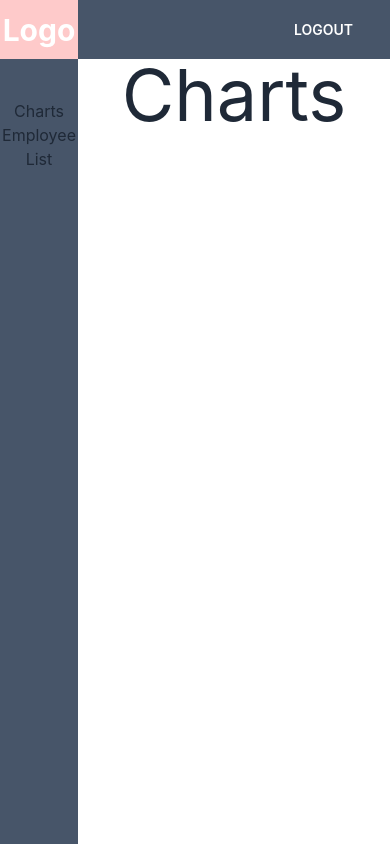
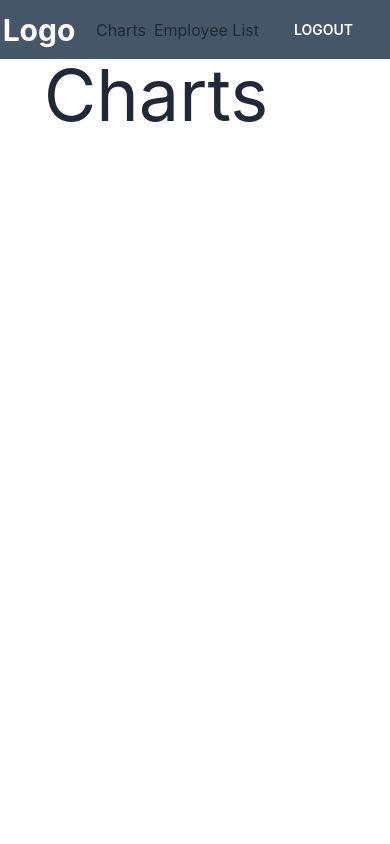
Before and after one commit to moniruzzaman01/task-aptcoder, a React (Create React App) app: page /dashboard in a window 390 px wide. Built offline with nearby package versions, Linux system fonts and the light colour scheme.

Commit message:
make responsive

```diff
--- a/src/Components/Dashboard.js
+++ b/src/Components/Dashboard.js
@@ -7,9 +7,17 @@ const Dashboard = () => {
   return (
     <div>
       <div className=" h-[7vh] w-full bg-slate-600 flex items-center justify-between">
-        <h1 className=" flex items-center justify-center h-[7vh] w-[20vw] text-3xl font-bold text-white bg-red-200">
+        <h1 className=" flex items-center justify-center h-[7vh] w-[20vw] text-3xl font-bold text-white">
           Logo
         </h1>
+        <div className=" md:hidden lg:hidden flex gap-2">
+          <p>
+            <Link to="/dashboard/charts">Charts</Link>
+          </p>
+          <p>
+            <Link to="/dashboard/list">Employee List</Link>
+          </p>
+        </div>
         <button
           onClick={() => signOut(auth)}
           className=" btn btn-ghost mr-5 text-white"
@@ -18,7 +26,7 @@ const Dashboard = () => {
         </button>
       </div>
       <div className=" flex">
-        <div className=" h-[93vh] w-[20vw] bg-slate-600 py-10">
+        <div className=" h-[93vh] w-[20vw] bg-slate-600 py-10 hidden md:block lg:block">
           <p>
             <Link to="/dashboard/charts">Charts</Link>
           </p>
```
